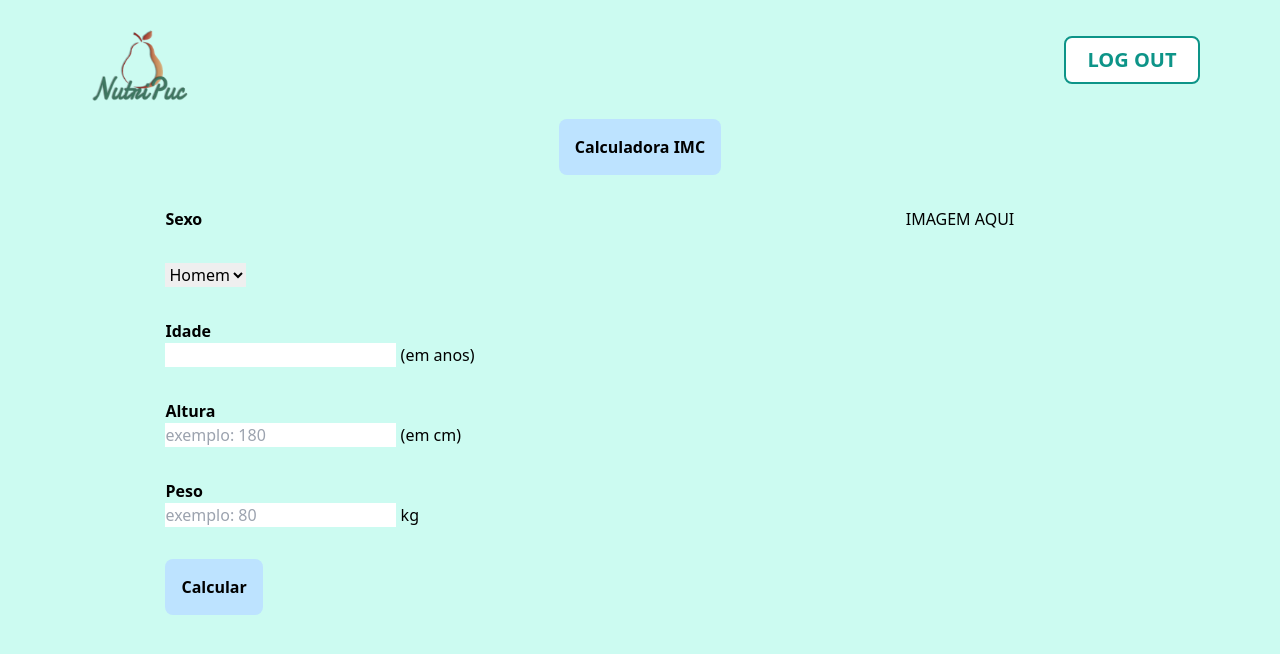
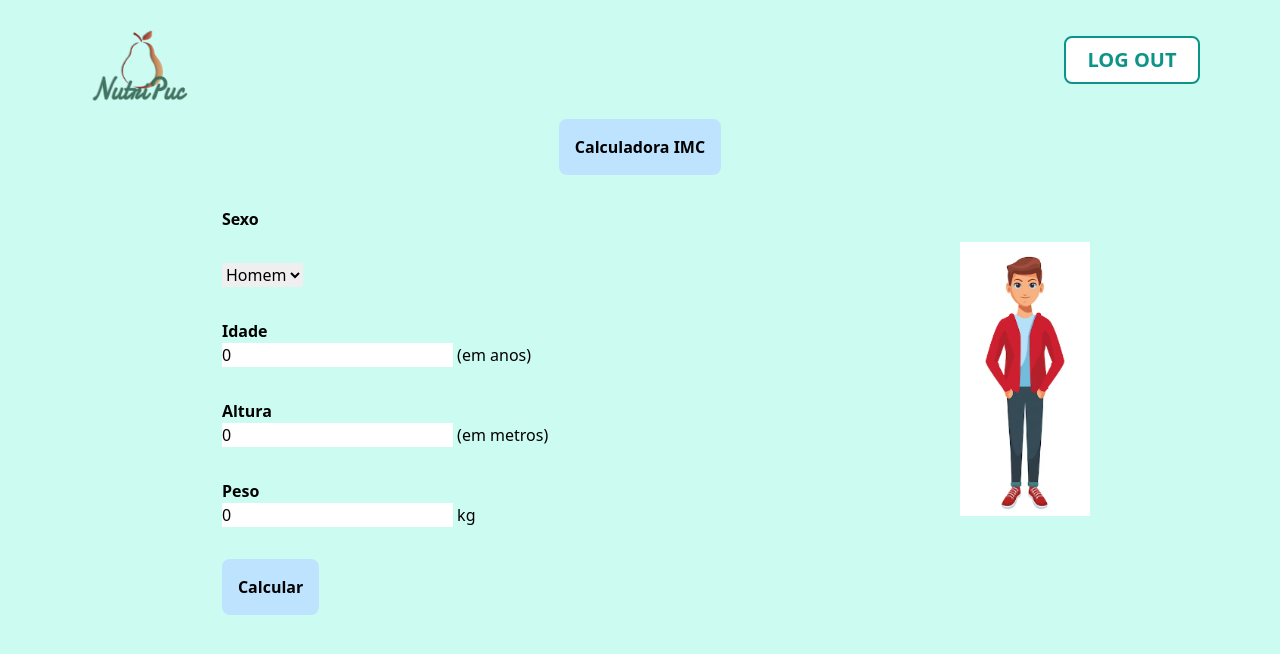
Before and after one commit to ICEI-PUC-Minas-PMV-SInt/projeto-nutripuc-pucminas-spi-23.1-e2-g1, a Next.js app in the folder src/web/: page /dashboard/calculadora-imc in a window 1280 px wide. Shown: the top 654 px of the page. Built offline with nearby package versions, Linux system fonts and the light colour scheme.

Commit message:
fix: pequenas mudanças na caculadora de imc

```diff
--- a/src/web/src/app/dashboard/calculadora-imc/page.jsx
+++ b/src/web/src/app/dashboard/calculadora-imc/page.jsx
@@ -1,70 +1,85 @@
 "use client"
 import Image from "next/image"
-import react, {useState} from 'react'
+import { useState } from 'react'
 
 function calculadoraIMC() {
-  const [imc,setImc] = useState()
-  const [info,setInfo] = useState()
-  const [peso,setPeso] = useState()
-  const [altura,setAltura] = useState()
+  const [dadosPessoais, setDadosPessoais] = useState({
+    sexo: 'Homem',
+    idade: 0,
+    altura: 0,
+    peso: 0
+  });
+  const [resultado, setResultado] = useState('');
 
-  const CalculaImc = () => {
-    let val = (
-      [peso / (altura) * Number(altura)].toFixed(1)
-    )
-    setImc(val)
+  function handleChange(e) {
+    setDadosPessoais({
+      ...dadosPessoais,
+      [e.target.name]: e.target.value
+    })
+  };
+
+  const calcularIMC = () => {
+    const { peso, altura } = dadosPessoais;
+    const imc = (peso / (altura * altura));
+
     // verficar imc
-    if(val < 18.5) {
-      setInfo("Abaixo do Peso")
-    } else if (val > 18.5 && val <= 25) {
-      setInfo("Saudável")
+    if (imc >= 0 && imc < 18.5) {
+      setResultado("Abaixo do Peso")
+    } else if (imc > 18.5 && imc <= 25) {
+      setResultado("Saudável")
+    } else if (imc > 25) {
+      setResultado('Obesidade')
     } else {
-      setInfo('Obesidade')
+      setResultado('Ops, cálculo inválido')
     }
   }
-
-
 
   return (
     <div>
       <div className="flex flex-col">
         <h2 className='bg-theme-blue mx-auto p-4 rounded-lg font-bold'>Calculadora IMC</h2>
-
-        <div className='grid grid-cols-2'>
-
+        <div className='flex flex-row space-between items-center'>
           <div className='mx-auto'>
             <form className='flex flex-col p-8'>
               <div className='mb-8'>
-              <label className='block mb-8 font-bold'>Sexo</label>
-              <select name="select" id="">
+                <label htmlFor="sexo" className='block mb-8 font-bold'>Sexo</label>
+                <select onChange={handleChange} value={dadosPessoais.sexo} name="sexo" id="sexo">
                   <option value="Homem">Homem</option>
                   <option value="Mulher">Mulher</option>
                 </select>
-              {/* <input className='cursor-pointer mr-4 p-4 rounded-lg  border-solid border-2' type="button" value="Homem" />
-              <input className='cursor-pointer p-4 rounded-lg  border-solid border-2' type="button" value="Mulher" /> */}
               </div>
               <div className='mb-8'>
-              <label className='mb-8 font-bold'>Idade</label>
-              <br/>
-              <input type="number" /> (em anos)
+                <label htmlFor="idade" className='mb-8 font-bold'>Idade</label>
+                <br />
+                <input
+                  id="idade"
+                  onChange={handleChange}
+                  value={dadosPessoais.idade}
+                  name="idade"
+                  type="number"
+                /> (em anos)
               </div>
-
-
               <div className='mb-8'>
-              <label className='mb-8 font-bold'>Altura</label>
-              <br/>
+                <label htmlFor="altura" className='mb-8 font-bold'>Altura</label>
+                <br />
+                <input
+                  id="altura"
+                  name="altura"
+                  type="number"
+                  onChange={handleChange}
+                  value={dadosPessoais.altura}
+                  placeholder="exemplo: 1,80"
+                /> (em metros)
+              </div>
+              <div className='mb-8'>
+                <label htmlFor="peso" className='mb-8 font-bold'>Peso</label>
+                <br />
                 <input
                   type="number"
-                onChange={(e) => setAltura(e.target.value)}
-                placeholder="exemplo: 180"
-              /> (em cm)
-            </div>
-            <div className='mb-8'>
-              <label className='mb-8 font-bold'>Peso</label>
-              <br/>
-              <input
-              type="number"
-              onChange={(e) => setPeso(e.target.value)}
+                  id="peso"
+                  name="peso"
+                  onChange={handleChange}
+                  value={dadosPessoais.peso}
                   placeholder="exemplo: 80"
                 /> kg
               </div>
@@ -72,21 +87,18 @@ function calculadoraIMC() {
               <div>
                 <button
                   className='bg-theme-blue mx-auto p-4 rounded-lg font-bold'
-              type="submit"
-              onClick={CalculaImc}
+                  type="button"
+                  onClick={calcularIMC}
                 >
                   Calcular
                 </button>
               </div>
             </form>
           </div>
-          <div className='mx-auto mt-8'>
-              IMAGEM AQUI
-            <div>
-              <p className='mt-16'>
-                <p>{imc}</p>
-              </p>
-            </div>
+          <div className='mx-auto mt-8f flex flex-col items-center'>
+            {(dadosPessoais.sexo === 'Homem') && <Image alt="homem" width={130} height={260} src="/homem.png" />}
+            {(dadosPessoais.sexo === 'Mulher') && <Image alt="mulher" width={130} height={260} src="/mulher.png" />}
+            <p className='mt-16 mx-auto font-bold text-2xl'>{resultado}</p>
           </div>
         </div>
       </div>
```
Also changed, not shown: src/web/public/homem.png (added), src/web/public/mulher.png (added). Lines whose indentation alone changed are shown as unchanged.
